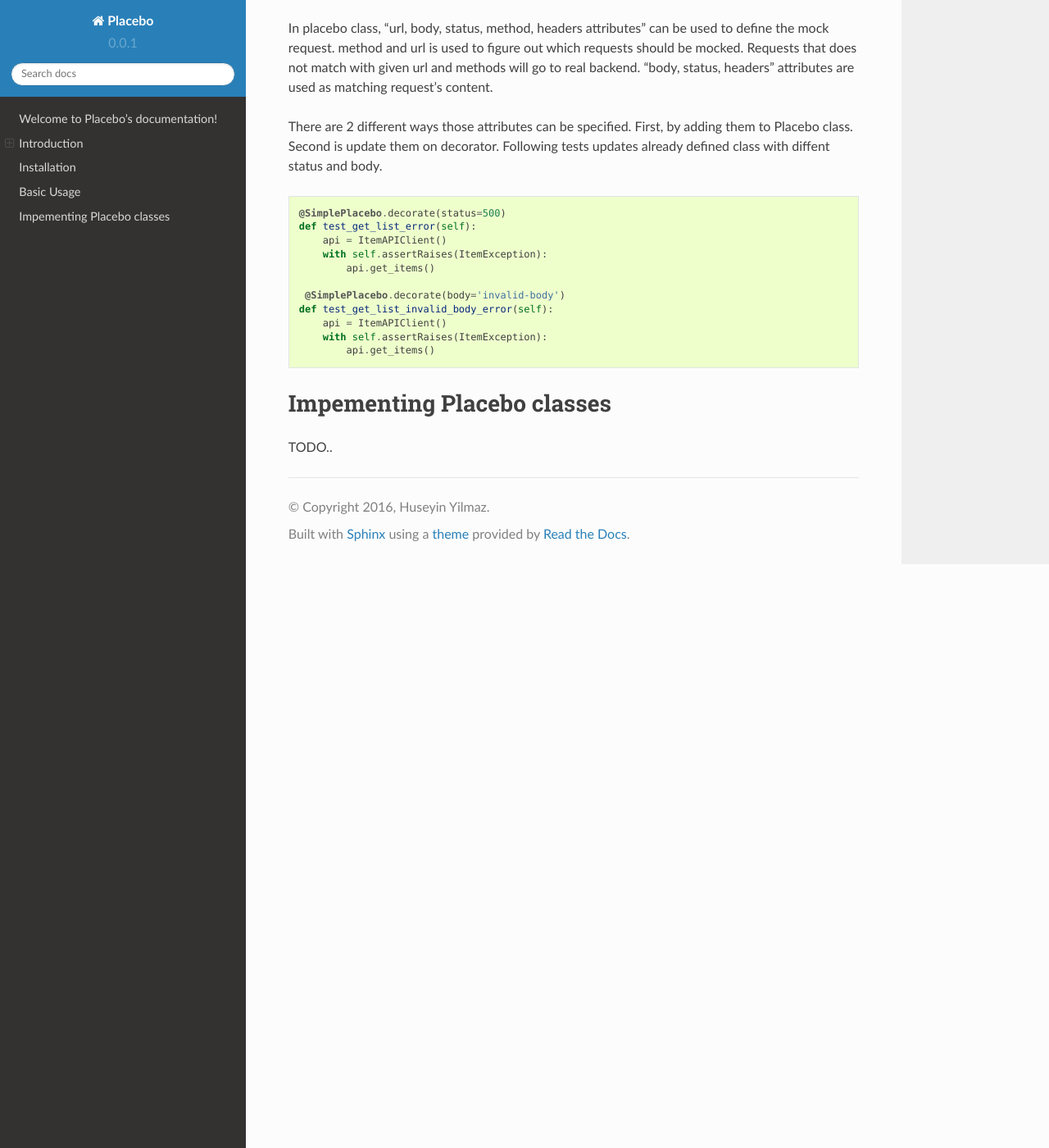
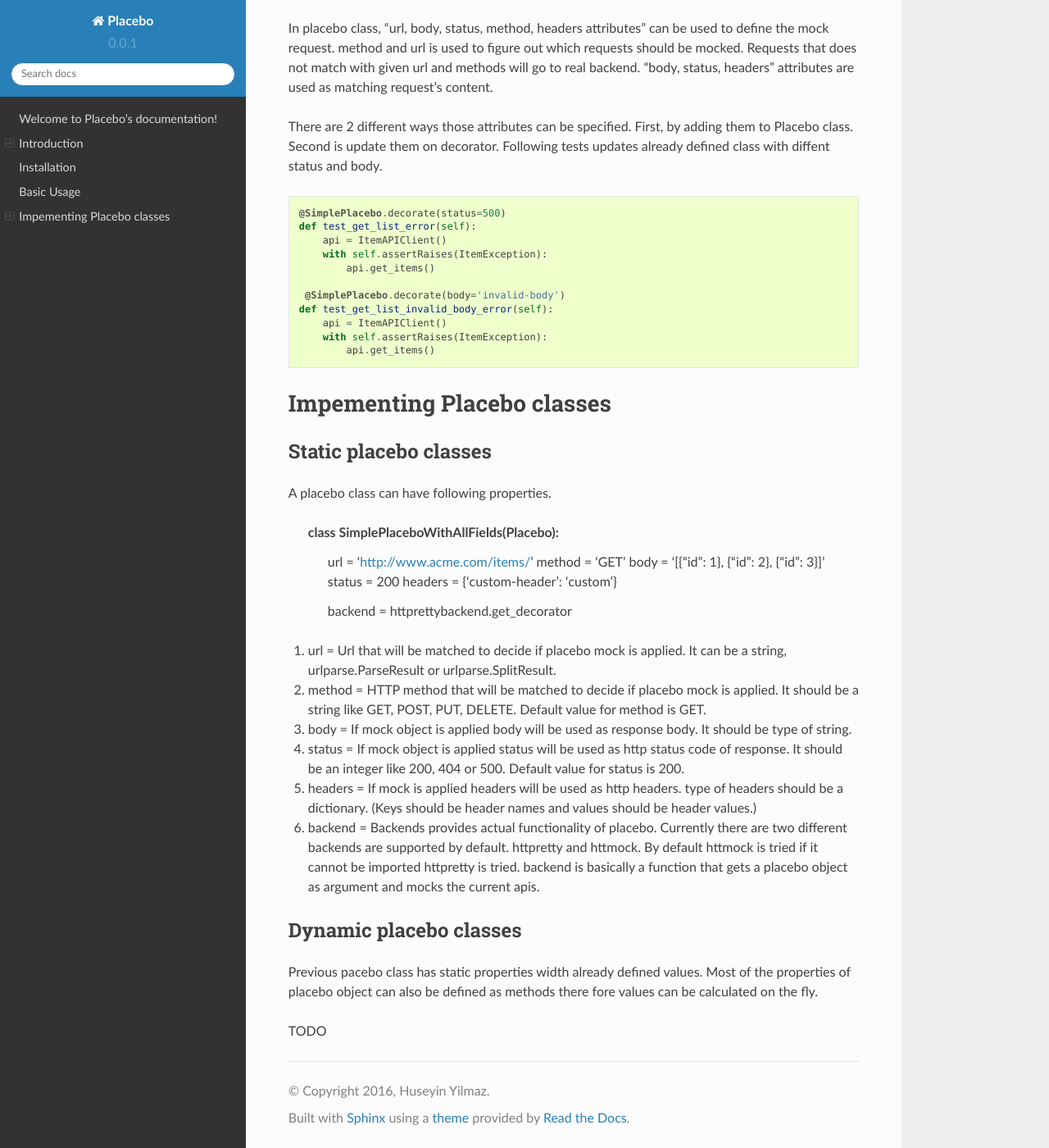
Before and after one commit to huseyinyilmaz/placebo, a Sphinx documentation site: the page built from doc/index.rst, in a window 1280 px wide and 1400 px high, scrolled down 3872 px. Shown: the whole window at 82% size. Built offline with Sphinx 7.4.7 and the Read the Docs theme 2.0.0, drawn with Linux system fonts in a browser that asks for light colours.

Commit message:
Start implementing placebo classes section in documentation.

```diff
--- a/doc/index.rst
+++ b/doc/index.rst
@@ -222,4 +222,36 @@
 
 Impementing Placebo classes
 ===========================
-TODO..
+
+Static placebo classes
+----------------------
+A placebo class can have following properties.
+
+
+   class SimplePlaceboWithAllFields(Placebo):
+       url = 'http://www.acme.com/items/'
+       method = 'GET'
+       body = '[{"id": 1}, {"id": 2}, {"id": 3}]'
+       status = 200
+       headers = {'custom-header': 'custom'}
+
+       backend = httprettybackend.get_decorator
+
+1) url = Url that will be matched to decide if placebo mock is applied. It can be a string, urlparse.ParseResult or urlparse.SplitResult.
+
+2) method = HTTP method that will be matched to decide if placebo mock is applied. It should be a string like GET, POST, PUT, DELETE. Default value for method is GET.
+
+3) body = If mock object is applied body will be used as response body. It should be type of string.
+
+4) status = If mock object is applied status will be used as http status code of response. It should be an integer like 200, 404 or 500. Default value for status is 200.
+
+5) headers = If mock is applied headers will be used as http headers. type of headers should be a dictionary. (Keys should be header names and values should be header values.)
+
+6) backend = Backends provides actual functionality of placebo. Currently there are two different backends are supported by default. httpretty and httmock. By default httmock is tried if it cannot be imported httpretty is tried. backend is basically a function that gets a placebo object as argument and mocks the current apis.
+
+Dynamic placebo classes
+-----------------------
+
+Previous pacebo class has static properties width already defined values. Most of the properties of placebo object can also be defined as methods there fore values can be calculated on the fly.
+
+TODO
```
